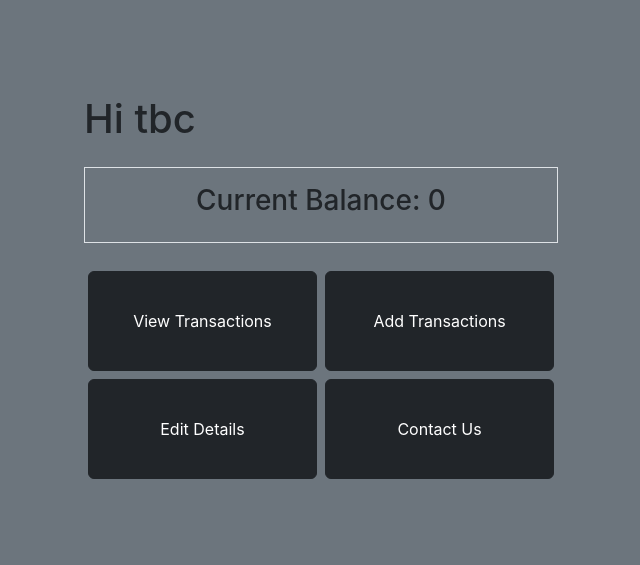
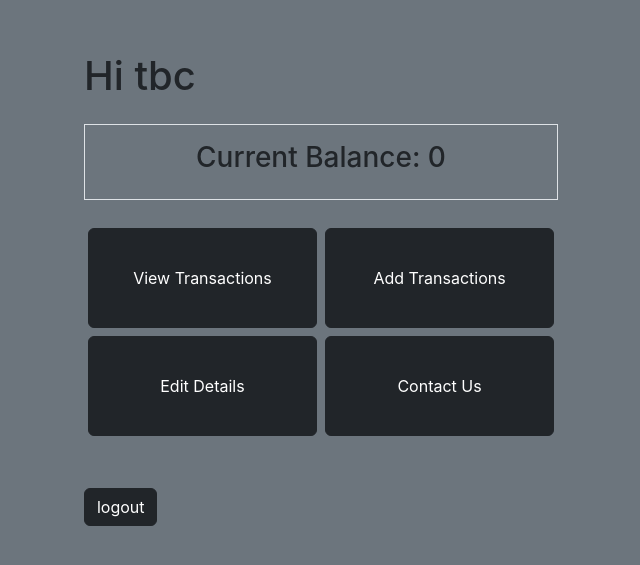
Before and after one commit to KinTale/Kirbank, a React (Create React App) app: page /home in a window 1280 px wide. Shown: the part 111-676 px from the top of the page, without its empty margins (319-959 px from the left). Built offline with nearby package versions, Linux system fonts and the light colour scheme; no server answers.

Commit message:
sorted current balance issue and added logout button

```diff
--- a/src/App.tsx
+++ b/src/App.tsx
@@ -1,5 +1,5 @@
 import "./App.css";
-import { useState, useEffect } from "react";
+import { useState } from "react";
 import { Routes, Route } from "react-router-dom";
 import Login from "./components/Login";
 import SignUp from "./components/SignUp";
@@ -8,7 +8,6 @@ import Contact from "./components/Contact";
 import AddTransactions from "./components/AddTransactions";
 import ViewTransactions from "./components/ViewTransactions";
 import Home from "./components/Home";
-import client from "./utils/client";
 
 function App() {
   const [balance, setBalance] = useState(0)
@@ -17,24 +16,17 @@ function App() {
     username: "tbc",
   });
 
-  useEffect(() => {
-    client.get('/balance')
-      .then(res => {
-        console.log({currentBalance: res.data.data.balance})
-        setBalance(res.data.data.balance)})
-  }, [userInfo])
-
 
   return (
     <div className='d-flex justify-content-center align-items-center full-height bg-secondary'>
       <Routes>
         <Route path='/' element={<Login setUserInfo={setUserInfo} />} />
         <Route path='/signup' element={<SignUp />} />
-        <Route path='/home' element={<Home userInfo={userInfo} balance={balance}/>} />
+        <Route path='/home' element={<Home userInfo={userInfo} setBalance={setBalance} balance={balance}/>} />
         <Route path='/edit' element={<Edit />} />
         <Route path='/contact' element={<Contact />} />
         <Route path='/add-transactions' element={<AddTransactions />} />
-        <Route path='/view-transactions' element={<ViewTransactions balance={balance}/>} />
+        <Route path='/view-transactions' element={<ViewTransactions setBalance={setBalance} balance={balance}/>} />
       </Routes>
     </div>
   );
--- a/src/components/AddTransactions.tsx
+++ b/src/components/AddTransactions.tsx
@@ -1,5 +1,5 @@
-import react, { FormEvent, useState } from "react";
-import { Transaction, change, submit } from "../utils/interfaces";
+import { useState } from "react";
+import { change, submit } from "../utils/interfaces";
 import { Button } from "react-bootstrap";
 import client from "../utils/client";
 import Form from "react-bootstrap/Form";
--- a/src/components/Home.tsx
+++ b/src/components/Home.tsx
@@ -1,9 +1,13 @@
 import { UserInfo } from "../utils/interfaces"
 import { Button } from "react-bootstrap"
 import { useNavigate } from "react-router-dom"
+import { useEffect } from "react"
+import client from "../utils/client"
+import storage from "../utils/storage"
 
 interface StateProps {
   userInfo : UserInfo
+  setBalance: (balance : number) => void;
   balance: number
 }
 
@@ -14,9 +18,21 @@ const homeStyle = {
 
 function Home(props: StateProps) {
 
-  const { userInfo , balance} = props
+  const { userInfo, setBalance, balance } = props
+
+  useEffect(() => {
+    client.get('/balance')
+      .then(res => {
+        setBalance(res.data.data.balance)})
+  }, [])
+
 
   let navigate = useNavigate()
+
+  const logout = () => {
+    storage.clearStorage()
+    navigate('/')
+  }
 
   return (
       <div>
@@ -34,6 +50,9 @@ function Home(props: StateProps) {
         <Button className='col m-1 btn-dark' onClick={() => navigate('/contact')}>Contact Us</Button>
         </div>
       </div>
+      <div className="mt-5">
+        <Button className='btn-dark' onClick={logout}>logout</Button>
+      </div>
       </div>
     );
   }
--- a/src/components/ViewTransactions.tsx
+++ b/src/components/ViewTransactions.tsx
@@ -7,16 +7,20 @@ import { Transaction } from "../utils/interfaces";
 
 interface StateProps {
   balance: number
+  setBalance: (balance : number) => void;
 }
 function ViewTransactions(props: StateProps) {
   let navigate = useNavigate()
   const [transactions, setTransactions] = useState<Transaction[]>([])
-  const { balance } = props
+  const { setBalance, balance } = props
 
   useEffect(() => {
     client.get('/transaction')
       .then(res =>
         setTransactions(res.data.list))
+        client.get('/balance')
+      .then(res => {
+        setBalance(res.data.data.balance)})
   }, [])
   console.log(transactions)
 
```
